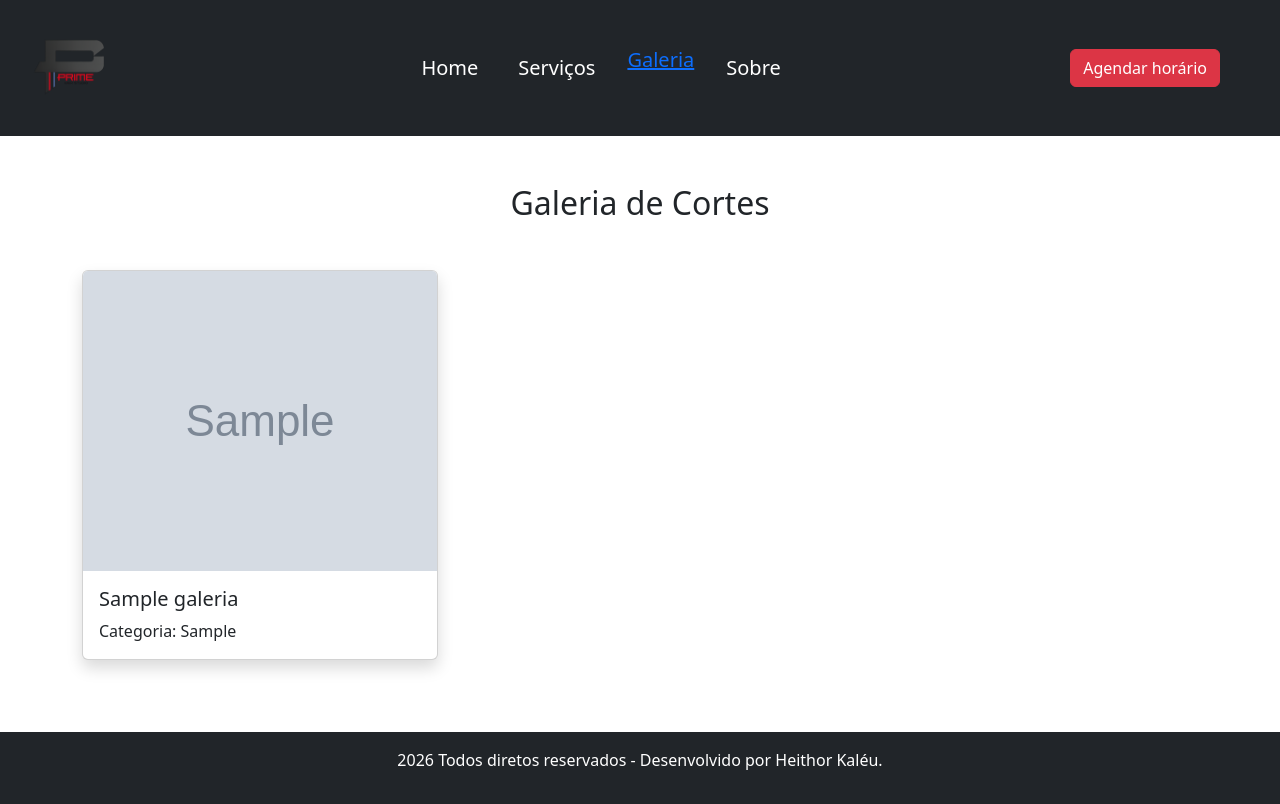
After one commit to kaleu212/PrimeHairStudio2, a PHP site: page /galeria.php in a window 1280 px wide. The commit adds this page. Run offline with PHP 8.4, Linux system fonts and the light colour scheme; tables that the repository leaves empty or names only in its code hold one stand-in row (values such as "Sample post"); grey boxes marked "Sample" are stand-in pictures.

Commit message:
ADICIONANDO BD/GALERIA

```diff
--- /dev/null
+++ b/galeria.php
@@ -0,0 +1,78 @@
+<?php
+
+include("conexao.php");
+
+$sql = "SELECT * FROM galeria";
+$resultado = $conn->query($sql);
+
+?>
+
+<!DOCTYPE html>
+<html lang="pt-br">
+
+<!DOCTYPE html>
+<html lang="pt-br">
+<head>
+    <meta charset="UTF-8">
+    <meta name="viewport" content="width=device-width, initial-scale=1.0">
+    <title> Galeria - Prime Hair Studio</title>
+
+    <link href="https://cdn.jsdelivr.net/npm/bootstrap@5.3.8/dist/css/bootstrap.min.css" rel="stylesheet">
+    <link rel="stylesheet"
+        href="https://cdn.jsdelivr.net/npm/bootstrap-icons@1.11.3/font/bootstrap-icons.min.css">
+
+    <link rel="stylesheet" href="css/style.css">
+</head>
+
+<body>
+
+<?php include("paginas/header.php"); ?>
+
+<div class="container py-5">
+
+    <h2 class="text-center mb-5">
+        Galeria de Cortes
+    </h2>
+
+    <div class="row">
+
+        <?php while($corte = $resultado->fetch_assoc()): ?>
+
+            <div class="col-md-4 mb-4">
+
+                <div class="card h-100 shadow">
+
+                    <img
+                        src="img/galeria/<?= $corte['imagem']; ?>"
+                        class="card-img-top"
+                        alt="<?= $corte['titulo']; ?>"
+                        style="height:300px; object-fit:cover;">
+
+                    <div class="card-body">
+
+                        <h5 class="card-title">
+                            <?= $corte['titulo']; ?>
+                        </h5>
+
+                        <p class="card-text">
+                            Categoria:
+                            <?= ucfirst($corte['categoria']); ?>
+                        </p>
+
+                    </div>
+
+                </div>
+
+            </div>
+
+        <?php endwhile; ?>
+
+    </div>
+
+</div>
+<?php include("paginas/footer.php"); ?>
+<script src="https://cdn.jsdelivr.net/npm/bootstrap@5.3.8/dist/js/bootstrap.bundle.min.js"></script>
+
+</body>
+
+</html>
--- a/paginas/header.php
+++ b/paginas/header.php
@@ -37,6 +37,11 @@
                         <li class="nav-item">
                             <a class="nav-link" href="index.php#servicos">Serviços</a>
                         </li>
+                        <li>
+                            <a href="galeria.php">
+                                Galeria
+                            </a>
+                        </li>
 
                         <li class="nav-item">
                             <a class="nav-link" href="sobre.php">Sobre</a>
@@ -58,4 +63,5 @@
     </header>
     <script src="https://cdn.jsdelivr.net/npm/bootstrap@5.3.8/dist/js/bootstrap.bundle.min.js"></script>
 </body>
+
 </html>
```
Also changed, not shown: img/galeria/barba1.jpg (added), img/galeria/barba2.jpg (added), img/galeria/corte1.jpg (added), img/galeria/corte2.jpg (added), img/galeria/sobrancelha1.jpg (added).
